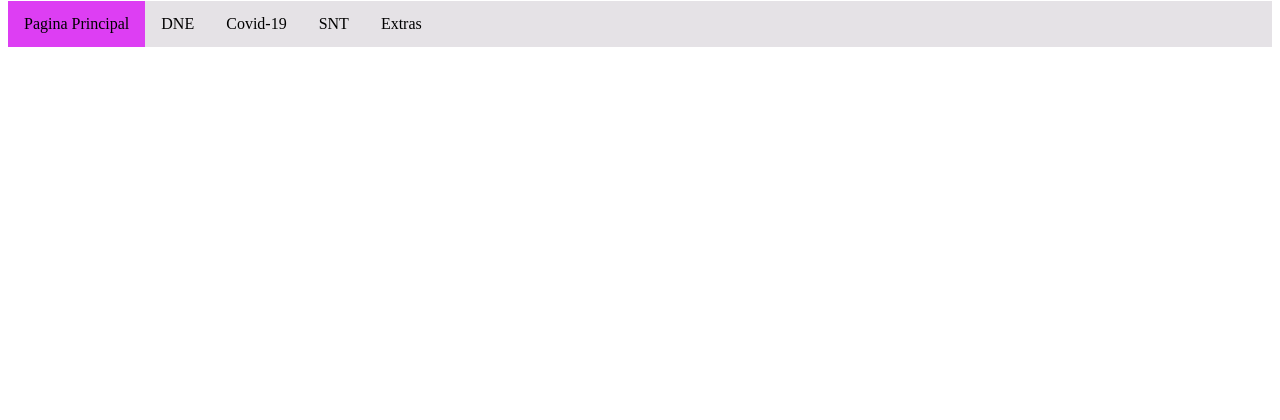
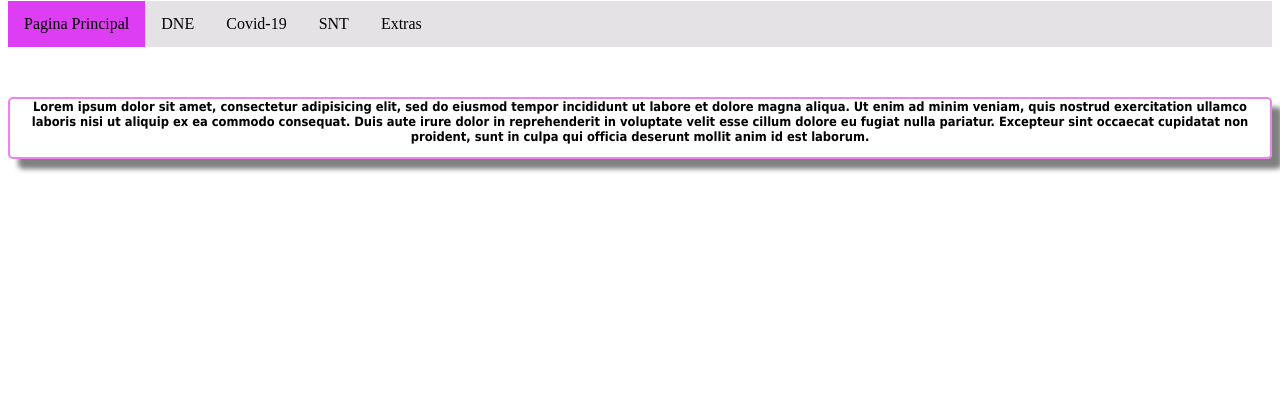
Before and after one commit to ErikAlc-cyber/Hackathon_INAI, a PHP site: page / in a window 1280 px wide. Shown: the part 356-776 px from the top of the page. Run offline with PHP 8.4, Linux system fonts and the light colour scheme.

Commit message:
Front end casi terminado

```diff
--- a/Codigo/css/index.css
+++ b/Codigo/css/index.css
@@ -42,6 +42,8 @@
 
 .button{
   background-color: #EE82EE;
+  border-style: solid;
+  border-color: #DD3EF3;
   border: none;
   color: white;
   padding: 15px 32px;
@@ -58,3 +60,31 @@
 .logo{
 
 }
+
+div.articulo{
+  border-style: solid;
+  border-width: 2px;
+  border-color: #EE82EE;
+  border-radius: 5px;
+  box-shadow: 10px 10px 5px grey;
+  text-align: center;
+  font-size: 1vw;
+  font-weight: bold;
+  margin-top: 50px;
+  font-family: Tahoma, Verdana, sans-serif;
+}
+
+div.menu{
+  border-radius: 5px;
+  background-color: #EE82EE;
+  color: white;
+  text-align: center;
+  font-size: 1vw;
+  font-weight: bold;
+  margin-top: 50px;
+  font-family: Tahoma, Verdana, sans-serif;
+}
+
+p{
+  font-weight: normal;
+}
--- a/Codigo/database/index.sql
+++ b/Codigo/database/index.sql
@@ -29,3 +29,5 @@
 INSERT INTO VACANTE VALUES  (12365720, 'COMISION ESTATAL DE DERECHOS HUMANOS DEL ESTADO DE AGUASCALIENTES', '2021/04/25', 'Trimestral', 1, 1, 2,'Coordinación Administrativa','',1 );
 
 DESCRIBE VACANTE;
+
+SELECT * FROM VACANTE;
--- a/Codigo/index.php
+++ b/Codigo/index.php
@@ -20,5 +20,10 @@
         <li><a href="http://www.snt.org.mx/">SNT</a></li>
         <li><a href="http://www.snt.org.mx/index.php/consejo-nacional/acuerdos">Extras</a></li>
     </ul>
+
+    <div class="articulo">
+      Lorem ipsum dolor sit amet, consectetur adipisicing elit, sed do eiusmod tempor incididunt ut labore et dolore magna aliqua. Ut enim ad minim veniam, quis nostrud exercitation ullamco laboris nisi ut aliquip ex ea commodo consequat. Duis aute irure dolor in reprehenderit in voluptate velit esse cillum dolore eu fugiat nulla pariatur. Excepteur sint occaecat cupidatat non proident, sunt in culpa qui officia deserunt mollit anim id est laborum.
+      <p></p>
+    </div>
   </body>
 </html>
--- a/Codigo/views/DNE.php
+++ b/Codigo/views/DNE.php
@@ -20,7 +20,7 @@
       <li><a href="http://www.snt.org.mx/">SNT</a></li>
       <li><a href="http://www.snt.org.mx/index.php/consejo-nacional/acuerdos">Extras</a></li>
   </ul>
-
+  <div class="menu">
       <p>Filtros:</p>
       <form action="DNE.php" method="post">
         <label for="Estado">Estado:</label><br>
@@ -29,6 +29,7 @@
         <input type="text" id="txtArea" value=""><br><br>
         <button class="button">Buscar</button>
       </form>
+  </div>
     <table>
 
     </table>
```
Lines whose indentation alone changed are shown as unchanged.
